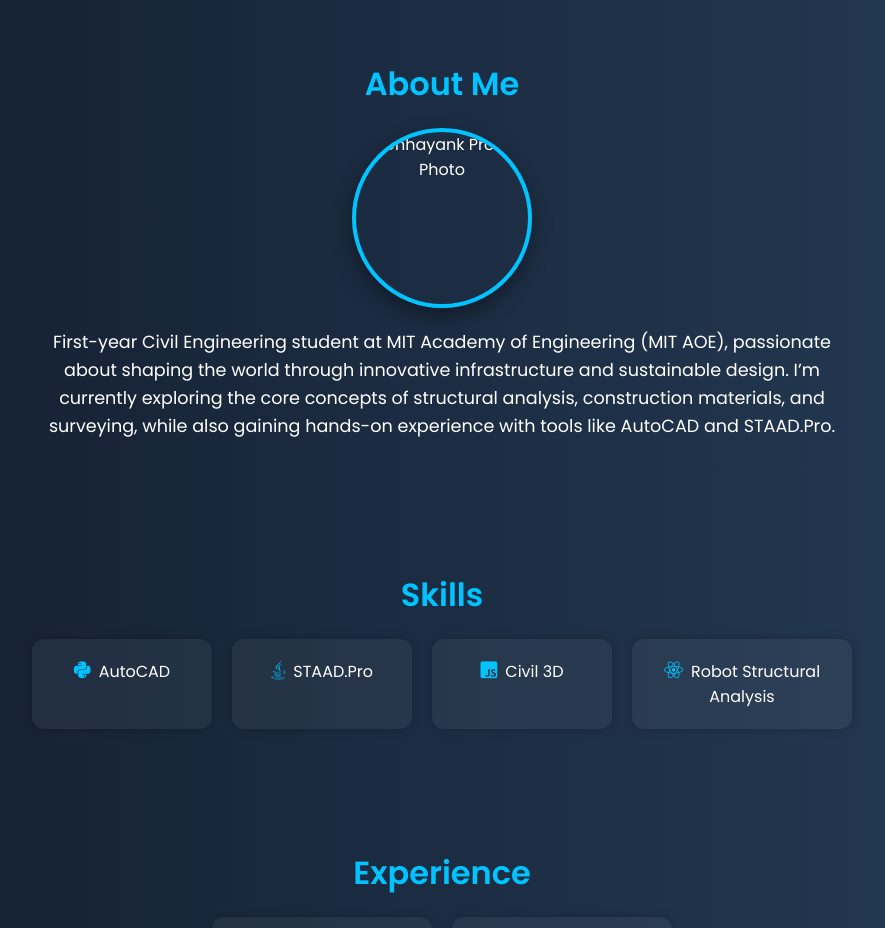
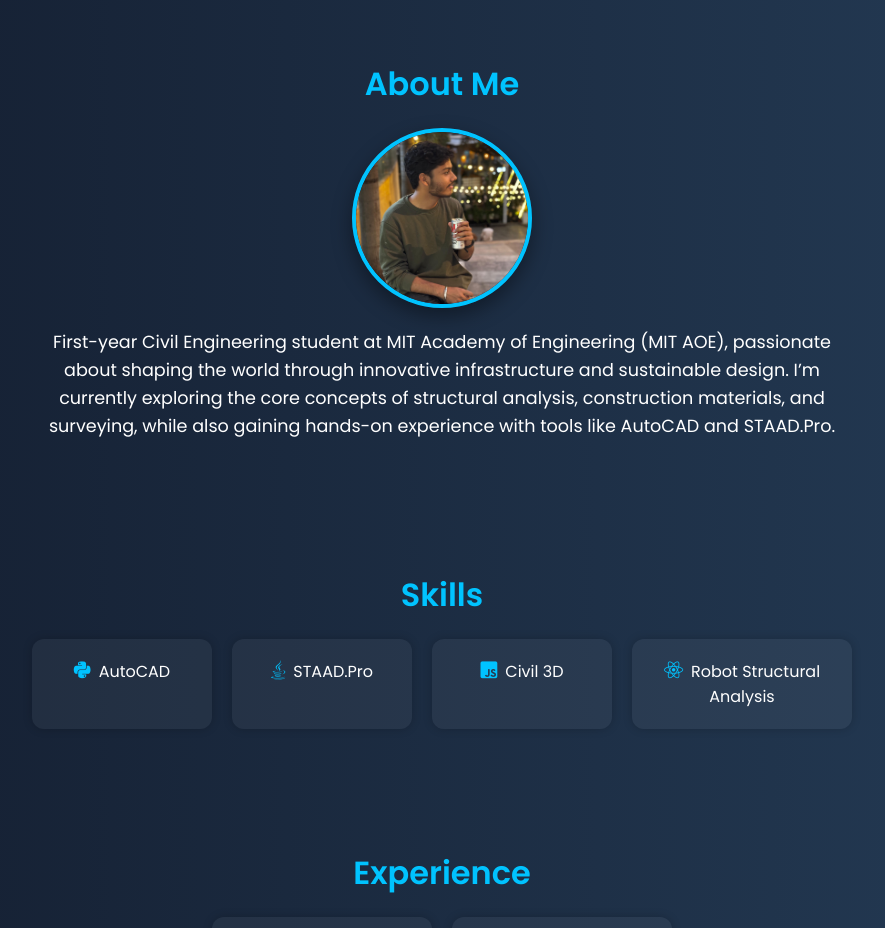
Before and after one commit to LavanyKakde/chhayank-portfolio1, a plain HTML site: page index.htm in a window 1280 px wide. Shown: the part 800-1728 px from the top of the page, without its empty margins (198-1083 px from the left). Drawn offline with nearby package versions, Linux system fonts and the light colour scheme.

Commit message:
Update index.htm

```diff
--- a/index.htm
+++ b/index.htm
@@ -229,7 +229,7 @@
 
   <section class="section" id="about" data-aos="fade-up">
     <h2>About Me</h2>
-    <img src="WhatsApp%20Image%202025-04-22%20at%2021.42.17_e62f4f87.jpg" alt="Chhayank Profile Photo" class="profile-img" data-aos="fade-right" />
+    <img src="WhatsApp Image 2025-04-22 at 21.42.15_29cfe702.jpg" alt="Chhayank Profile Photo" class="profile-img" data-aos="fade-right" />
     <p>First-year Civil Engineering student at MIT Academy of Engineering (MIT AOE), passionate about shaping the world through innovative infrastructure and sustainable design. I’m currently exploring the core concepts of structural analysis, construction materials, and surveying, while also gaining hands-on experience with tools like AutoCAD and STAAD.Pro.</p>
   </section>
 
```
